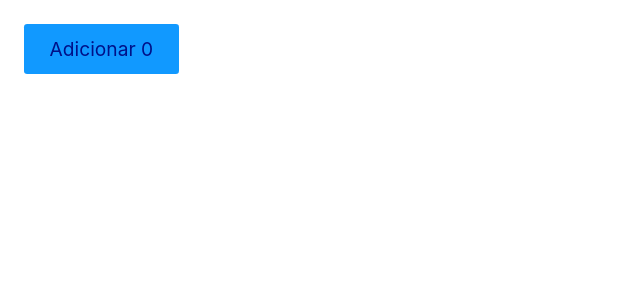
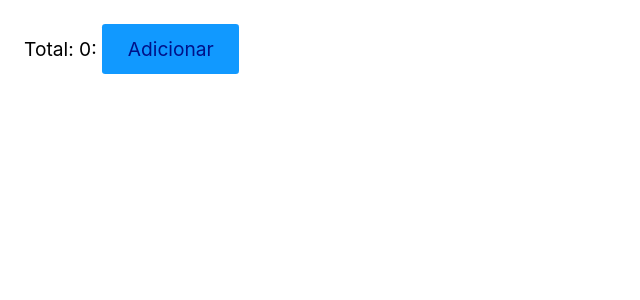
Before and after one commit to luisabianca/react-origamid, a React (Vite) app: page / in a window 1280 px wide. Shown: the top 300 px of the page, without its empty margins (0-640 px from the left). Built offline with nearby package versions, Linux system fonts and the light colour scheme.

Commit message:
learn useContext

```diff
--- a/src/App.jsx
+++ b/src/App.jsx
@@ -1,11 +1,12 @@
-import React, { useEffect, useState } from 'react';
-import UseRefStudyCarrinho from './UseRefStudyCarrinho';
+import React from 'react';
+import Produto from './Produto';
+import { GlobalStorage } from './GlobalContext';
 
 const App = () => {
   return (
-    <div>
-      <UseRefStudyCarrinho />
-    </div>
+    <GlobalStorage>
+      <Produto />
+    </GlobalStorage>
   );
 };
 
--- /dev/null
+++ b/src/GlobalContext.jsx
@@ -0,0 +1,13 @@
+import React from 'react';
+
+export const GlobalContext = React.createContext();
+
+export const GlobalStorage = ({ children }) => {
+  const [carrinho, setCarrinho] = React.useState(0);
+
+  return (
+    <GlobalContext.Provider value={{ carrinho, setCarrinho }}>
+      {children}
+    </GlobalContext.Provider>
+  );
+};
--- a/src/Produto.jsx
+++ b/src/Produto.jsx
@@ -1,23 +1,17 @@
-import React, { useEffect, useState } from 'react';
+import React from 'react';
+import { GlobalContext } from './GlobalContext';
 
-const Produto = ({ produto }) => {
-  const [dados, setDados] = useState(null);
+const Produto = () => {
+  const global = React.useContext(GlobalContext);
 
-  useEffect(() => {
-    if (produto !== null) {
-      fetch(`https://ranekapi.origamid.dev/json/api/produto/${produto}`)
-        .then((response) => response.json())
-        .then((json) => setDados(json));
-    }
-  }, [produto]);
-
-  if (dados === null) return null;
+  function handleClick() {
+    global.setCarrinho((carrinho) => carrinho + 1);
+  }
 
   return (
-    <div>
-      <h1>{dados.nome}</h1>
-      <p>R$ {dados.preco}</p>
-    </div>
+    <p>
+      Total: {global.carrinho}: <button onClick={handleClick}>Adicionar</button>
+    </p>
   );
 };
 
--- /dev/null
+++ b/src/UserContext.jsx
@@ -0,0 +1,6 @@
+import React, { createContext } from 'react'
+
+const UserContext = createContext();
+
+
+export default UserContext;
```
